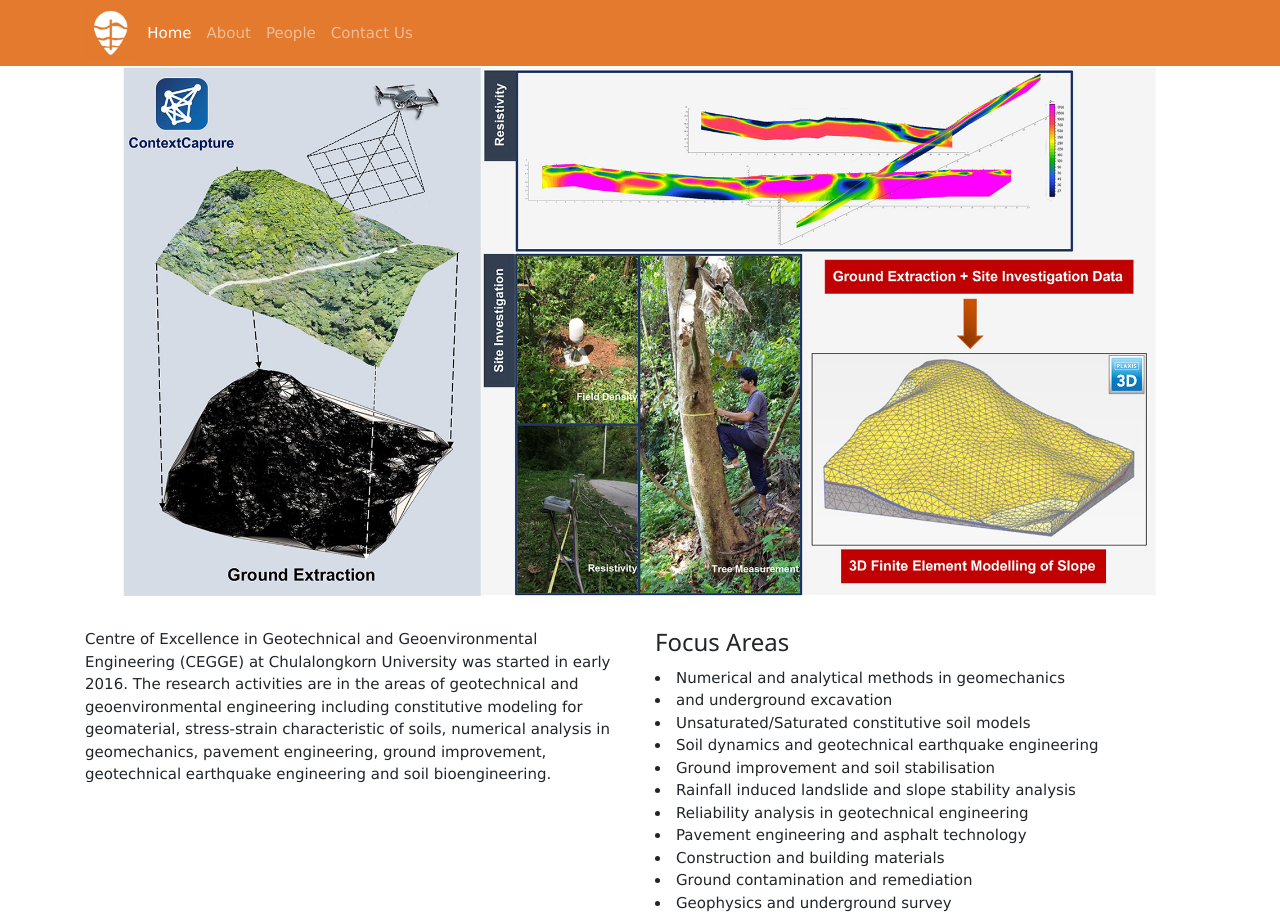
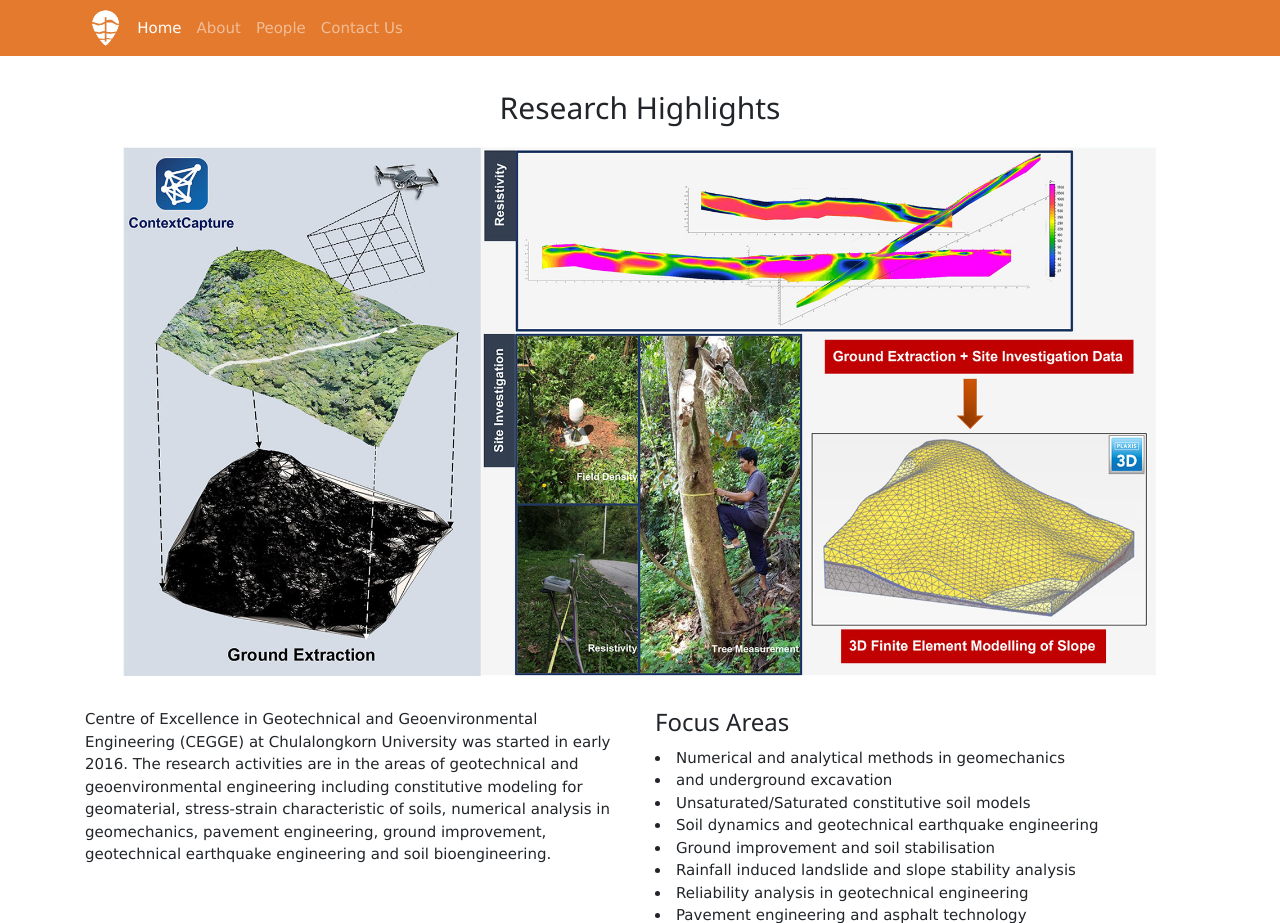
Before and after one commit to KamonratNg/cegge, a Django app: page / in a window 1280 px wide. Shown: the top 923 px of the page. Run offline with Django 3.2, Linux system fonts and the light colour scheme; some libraries are stand-ins or nearby versions.

Commit message:
slide margin

```diff
--- a/ceggelab/ce/template/ce/base.html
+++ b/ceggelab/ce/template/ce/base.html
@@ -46,7 +46,7 @@
 
         <span class="navbar-toggler-icon"></span>
     </button>
-    <img src="{% static '/images/logo2.jpg' %}" alt="" width="50">&nbsp;
+    <img src="{% static '/images/logo2.jpg' %}" alt="" width="40">&nbsp;
     <div class="collapse navbar-collapse" id="navbarsExampleDefault">
         <ul class="navbar-nav mr-auto">
             <li class="nav-item active">
--- a/ceggelab/ce/template/ce/home.html
+++ b/ceggelab/ce/template/ce/home.html
@@ -6,7 +6,7 @@
 
 <!DOCTYPE html>
 <html lang="en">
-<div class="container">
+<div class="container" style="margin-top: 90px">
     <head>
 
         <title>W3.CSS</title>
```
